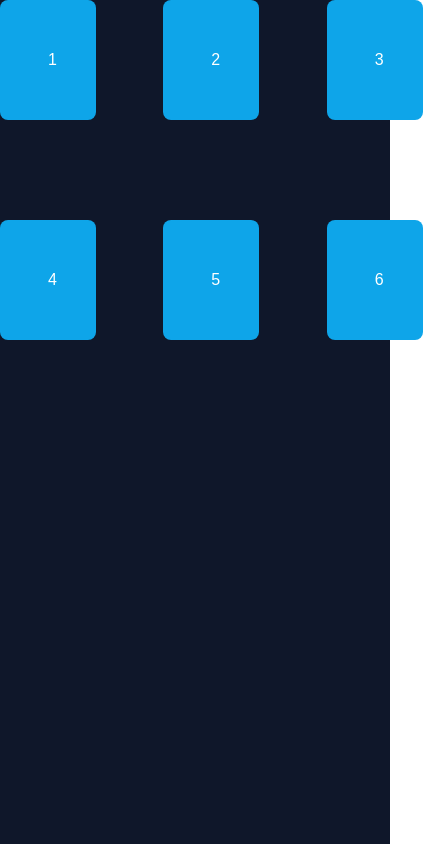
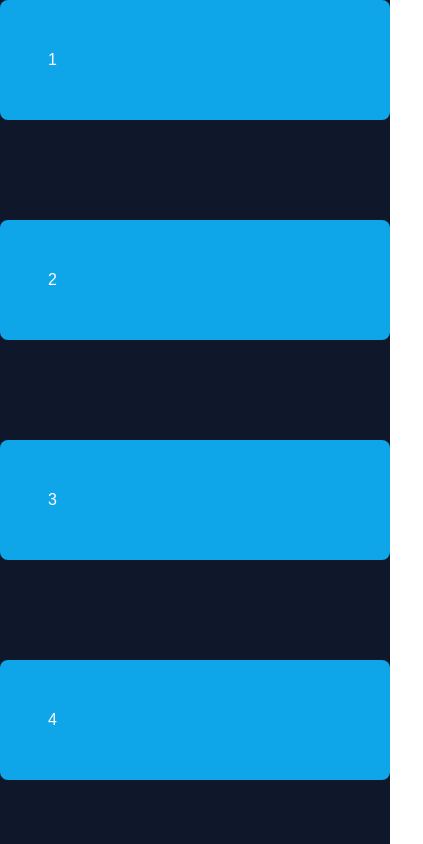
Before and after one commit to Nathan-Mwai/Learning-tailwind, a Next.js app: page / in a window 390 px wide. Shown: the top 844 px of the page, 423 px wide, since content can reach past the window. Built offline with nearby package versions, Linux system fonts and the light colour scheme; a web font is replaced by a local one.

Commit message:
Learnt how to make my web responsive if i'm using grid. That way it will work on both phone as well as on laptops and desktops

```diff
--- a/src/app/page.tsx
+++ b/src/app/page.tsx
@@ -48,7 +48,7 @@ export default function Home() {
       {/* Grids starts here */}
       <div className="h-screen text-white Parent bg-slate-900">
         <div className="container mx-auto">
-          <div className="grid grid-cols-3 gap-1">
+          <div className="grid lg:grid-cols-3 gap-1 md:grid-cols-2">
             <div className="bg-sky-500 p-6 rounded-lg">1</div>
             <div className="bg-sky-500 p-6 rounded-lg">2</div>
             <div className="bg-sky-500 p-6 rounded-lg">3</div>
```
